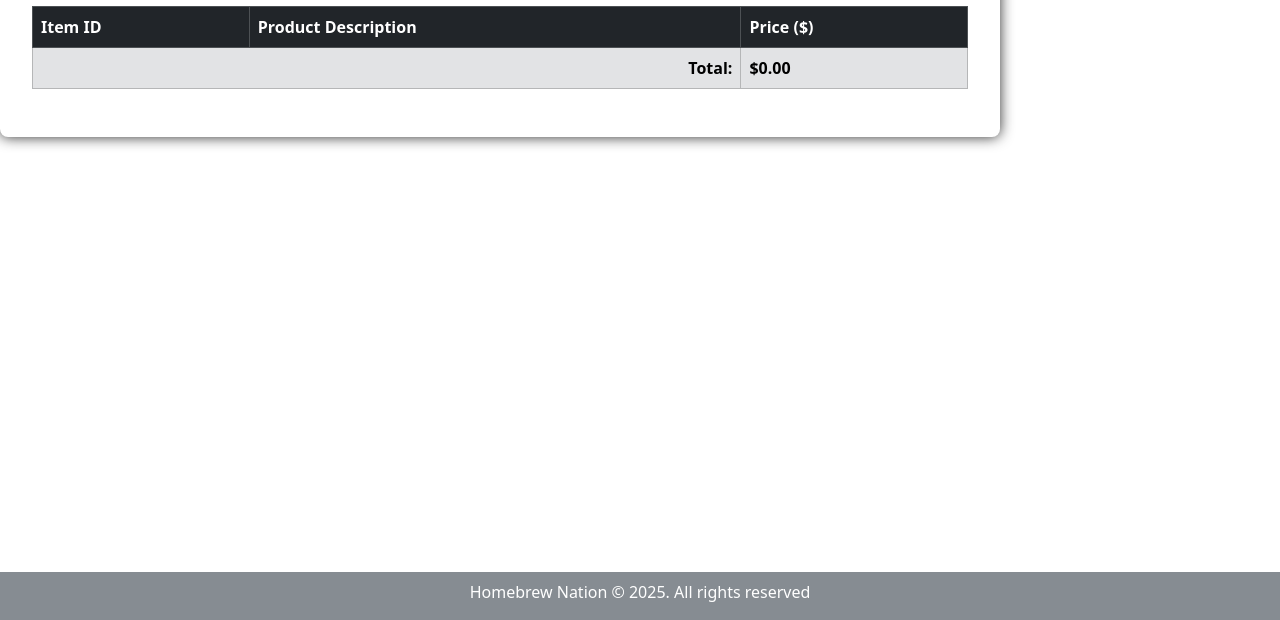
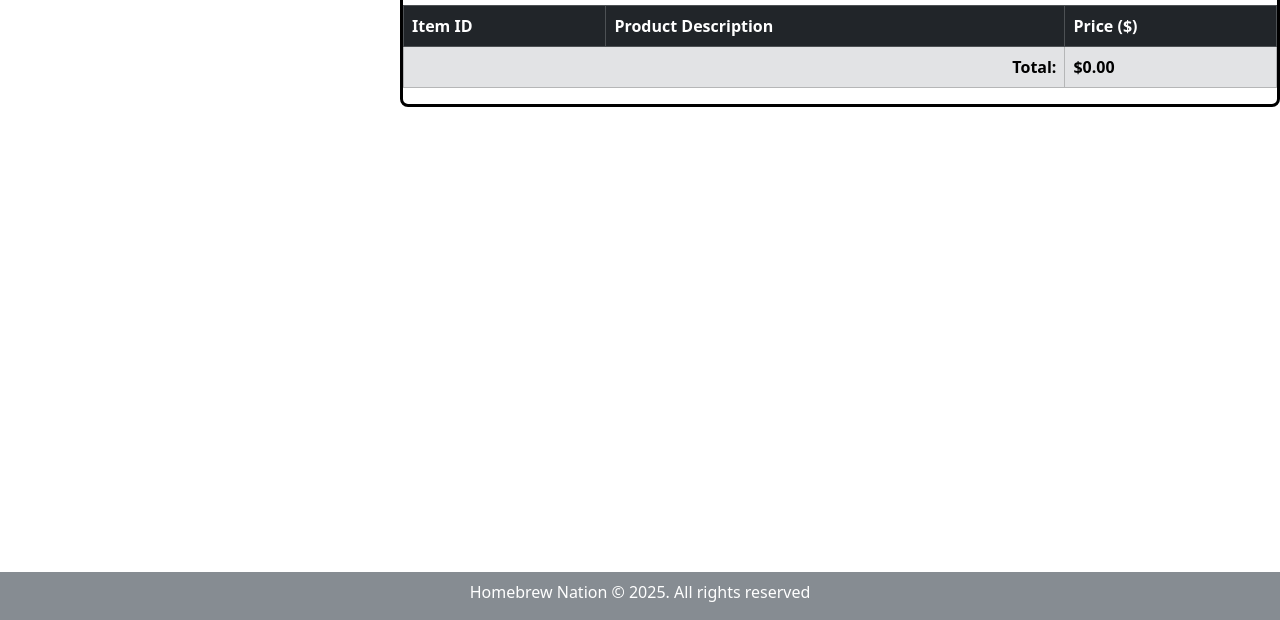
Before and after one commit to ron-ferentini/HomebrewNation, a plain HTML site: page cart.html in a window 1280 px wide. Shown: the part 180-800 px from the top of the page. Drawn offline with nearby package versions, Linux system fonts and the light colour scheme.

```diff
--- a/cart.html
+++ b/cart.html
@@ -44,7 +44,7 @@
         </div>
     </nav>
 
-    <main class="py5">
+    <main>
         <div class="cart-content">
             <h2 class="mb-4">Product List</h2>
             <table class="table table-bordered table-striped align-middle" id="productTable">
--- a/css/styles.css
+++ b/css/styles.css
@@ -32,6 +32,21 @@
    border: solid black;
    margin-top: 100px;
    margin-bottom: 100px;
+}
+
+.cart-content {
+   position: relative;
+   max-width: 1000px;
+   padding-top: 20px;
+   background: rgba(255, 255, 255, 0.92);
+   border-radius: 8px;
+   /* box-shadow: 10px 9px 0px 0px rgba(0, 0, 0, 1); */
+   border: solid black;
+   margin-left: 400px;
+   margin-top: 100px;
+   margin-bottom: 100px;
+   justify-content: center;
+   align-items: center;
 }
 
 #about_header {
@@ -120,13 +135,3 @@
    border-color: var(--bs-dark-blue);
    justify-content: center;
 }
-
-.cart-content {
-   position:relative;
-   max-width: 1000px;
-   padding: 24px 32px 32px 32px;
-   border-radius: 8px;
-   box-shadow: 0 0 14px rgba(0, 0, 0, 0.822);
-   margin-top: 100px;
-   margin-bottom: 100px;
-}
```
Also changed, not shown: about.html (+1 -1 lines), contact.html (+1 -1 lines), index.html (+1 -1 lines), shop.html (+1 -1 lines). Lines whose indentation alone changed are shown as unchanged.
